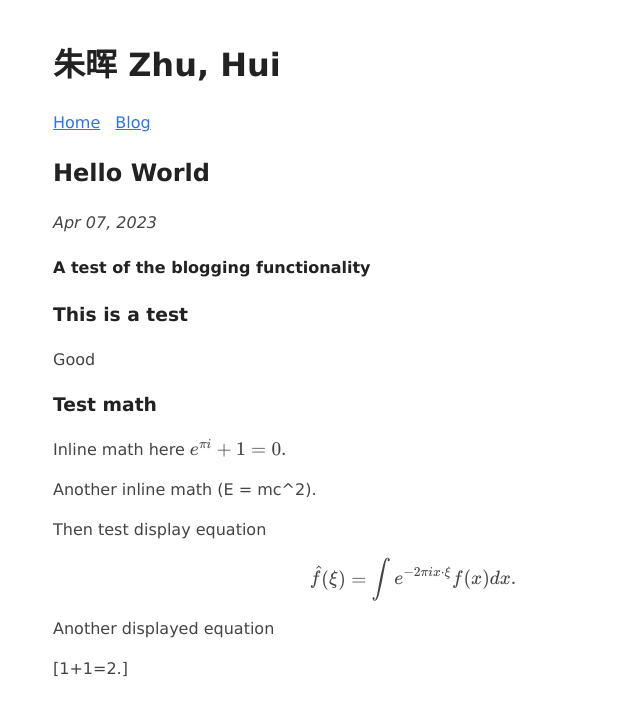
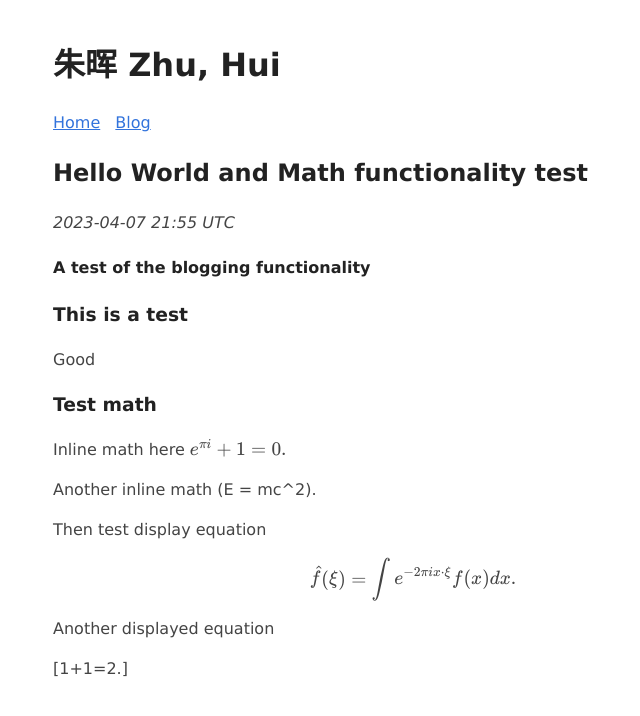
Before and after one commit to hui-math/hui-math.github.io, a Jekyll site: the page built from _posts/2023-04-07-hello-world-and-math-functionality-test.md, in a window 1280 px wide. Shown: the top 716 px of the page, without its empty margins (227-867 px from the left). Built offline with Jekyll 4.4.1, drawn with Linux system fonts in a browser that asks for light colours.

Commit message:
time format change

```diff
--- a/_layouts/blog.html
+++ b/_layouts/blog.html
@@ -17,7 +17,7 @@ layout: compress
             <span>
                 <i>
                     <time datetime="" pubdate="">
-                        {{ post.date | date: "%Y-%m-%d %H:%M %Z" }}
+                        {{ post.date | date: "%Y-%m-%d" }}
                     </time>
                 </i>
             </span>
--- a/_layouts/post.html
+++ b/_layouts/post.html
@@ -10,7 +10,7 @@ layout: compress
 
 
     <h2>{{ page.title }}</h2>
-    <i>{{ page.date | date: "%b %d, %Y" }}</i>
+    <i>{{ page.date | date: "%Y-%m-%d %H:%M %Z" }}</i>
     <h4 class="subtitle">{{ page.subtitle }}</h4>
 
     {{ page.content }}
--- a/_posts/2023-04-07-Hello-World.md
+++ b/_posts/2023-04-07-hello-world-and-math-functionality-test.md
@@ -1,6 +1,6 @@
 ---
 layout: post
-title: Hello World
+title: Hello World and Math functionality test
 subtitle: A test of the blogging functionality
 date: 2023-04-07 21:55:00 +0000
 tags: [general]
```
